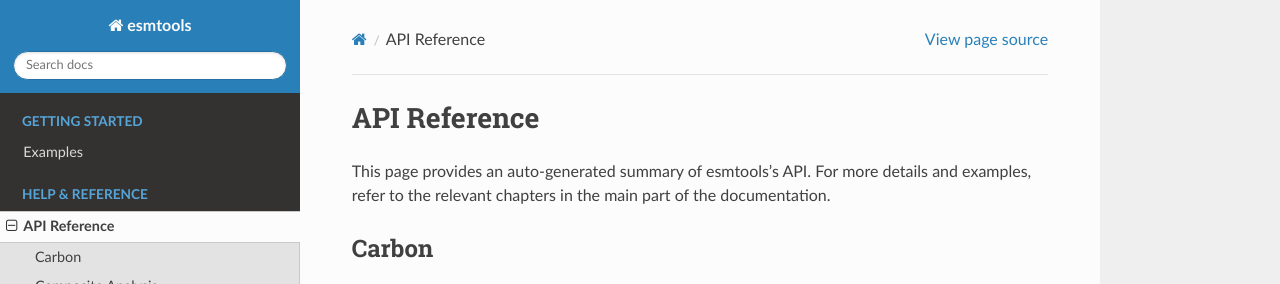
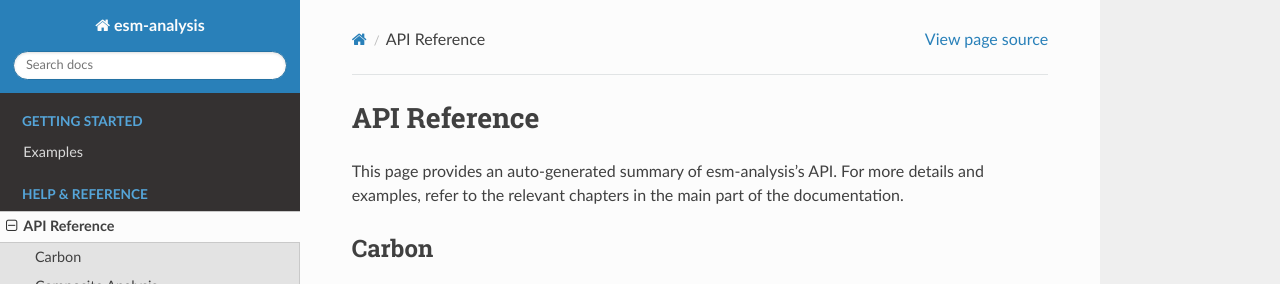
Before and after one commit to bradyrx/esmtools, a Sphinx documentation site: the page built from docs/source/api.rst, in a window 1280 px wide and 900 px high, cut to the strip 0-284 px from the top of the window. Built offline with Sphinx 7.4.7 and the Read the Docs theme 2.0.0, drawn with Linux system fonts in a browser that asks for light colours; formulas are drawn with MathJax 3; pages that are not in the unit, such as notebooks, are missing from menus; the version number could not be read and is left out.

Commit message:
change name to esm-analysis

```diff
--- a/docs/source/api.rst
+++ b/docs/source/api.rst
@@ -1,13 +1,13 @@
 API Reference
 =============
 
-This page provides an auto-generated summary of esmtools's API.
+This page provides an auto-generated summary of esm-analysis's API.
 For more details and examples, refer to the relevant chapters in the main part of the documentation.
 
 Carbon
 ~~~~~~
 
-.. automodsumm:: esmtools.carbon
+.. automodsumm:: esm-analysis.carbon
     :functions-only:
     :toctree: api
     :skip: check_xarray, linear_regression, nanmean, rm_poly
@@ -15,7 +15,7 @@ Carbon
 Composite Analysis
 ~~~~~~~~~~~~~~~~~~
 
-.. automodsumm:: esmtools.composite
+.. automodsumm:: esm-analysis.composite
     :functions-only:
     :toctree: api
     :skip: check_xarray, ttest_ind_from_stats
@@ -23,21 +23,21 @@ Composite Analysis
 Filtering
 ~~~~~~~~~
 
-.. automodsumm:: esmtools.filtering
+.. automodsumm:: esm-analysis.filtering
     :functions-only:
     :toctree: api
 
 Grid Tools
 ~~~~~~~~~~
 
-.. automodsumm:: esmtools.grid
+.. automodsumm:: esm-analysis.grid
     :functions-only:
     :toctree: api
 
 MPAS Model Tools
 ~~~~~~~~~~~~~~~~
 
-.. automodsumm:: esmtools.mpas
+.. automodsumm:: esm-analysis.mpas
     :functions-only:
     :toctree: api
     :skip: make_cartopy
@@ -45,7 +45,7 @@ MPAS Model Tools
 Physics
 ~~~~~~~
 
-.. automodsumm:: esmtools.physics
+.. automodsumm:: esm-analysis.physics
     :functions-only:
     :toctree: api
 
@@ -53,7 +53,7 @@ Physics
 Statistics
 ~~~~~~~~~~
 
-.. automodsumm:: esmtools.stats
+.. automodsumm:: esm-analysis.stats
     :functions-only:
     :toctree: api
     :skip: check_xarray, get_dims, has_dims, lreg, tti_from_stats
@@ -61,14 +61,14 @@ Statistics
 Unit Conversions
 ~~~~~~~~~~~~~~~~
 
-.. automodsumm:: esmtools.conversions
+.. automodsumm:: esm-analysis.conversions
     :functions-only:
     :toctree: api
 
 Visualization
 ~~~~~~~~~~~~~
 
-.. automodsumm:: esmtools.vis
+.. automodsumm:: esm-analysis.vis
     :functions-only:
     :toctree: api
     :skip: add_cyclic_point
--- a/docs/source/conf.py
+++ b/docs/source/conf.py
@@ -13,7 +13,7 @@ import datetime
 #
 import os
 import sys
-import esmtools
+import esm-analysis
 
 sys.path.insert(0, os.path.abspath('../..'))
 
@@ -21,12 +21,12 @@ sys.path.insert(0, os.path.abspath('../..'))
 # -- Project information -----------------------------------------------------
 
 current_year = datetime.datetime.now().year
-project = 'esmtools'
+project = 'esm-analysis'
 copyright = f'2019-{current_year}, Riley X. Brady'
 author = 'Riley X. Brady'
 
 # The full version, including alpha/beta/rc tags
-version = esmtools.__version__
+version = esm-analysis.__version__
 
 # -- General configuration ---------------------------------------------------
 
@@ -47,8 +47,8 @@ extensions = [
 ]
 
 extlinks = {
-    'issue': ('https://github.com/bradyrx/esmtools/issues/%s', 'GH#'),
-    'pr': ('https://github.com/bradyrx/esmtools/pull/%s', 'GH#'),
+    'issue': ('https://github.com/bradyrx/esm-analysis/issues/%s', 'GH#'),
+    'pr': ('https://github.com/bradyrx/esm-analysis/pull/%s', 'GH#'),
 }
 
 
--- a/setup.py
+++ b/setup.py
@@ -33,11 +33,11 @@ setup(
     license='MIT',
     long_description=long_description,
     classifiers=CLASSIFIERS,
-    name='esmtools',
+    name='esm-analysis',
     packages=find_packages(),
-    test_suite='esmtools/tests',
+    test_suite='esm-analysis/tests',
     tests_require=test_requirements,
-    url='https://github.com/bradyrx/esmtools',
+    url='https://github.com/bradyrx/esm-analysis',
     use_scm_version={'version_scheme': 'post-release', 'local_scheme': 'dirty-tag'},
     setup_requires=[
         'setuptools_scm',
```
Also changed, not shown: CHANGELOG.rst (+7 -0 lines), README.rst (+9 -9 lines), .travis.yml, 10 other files.
